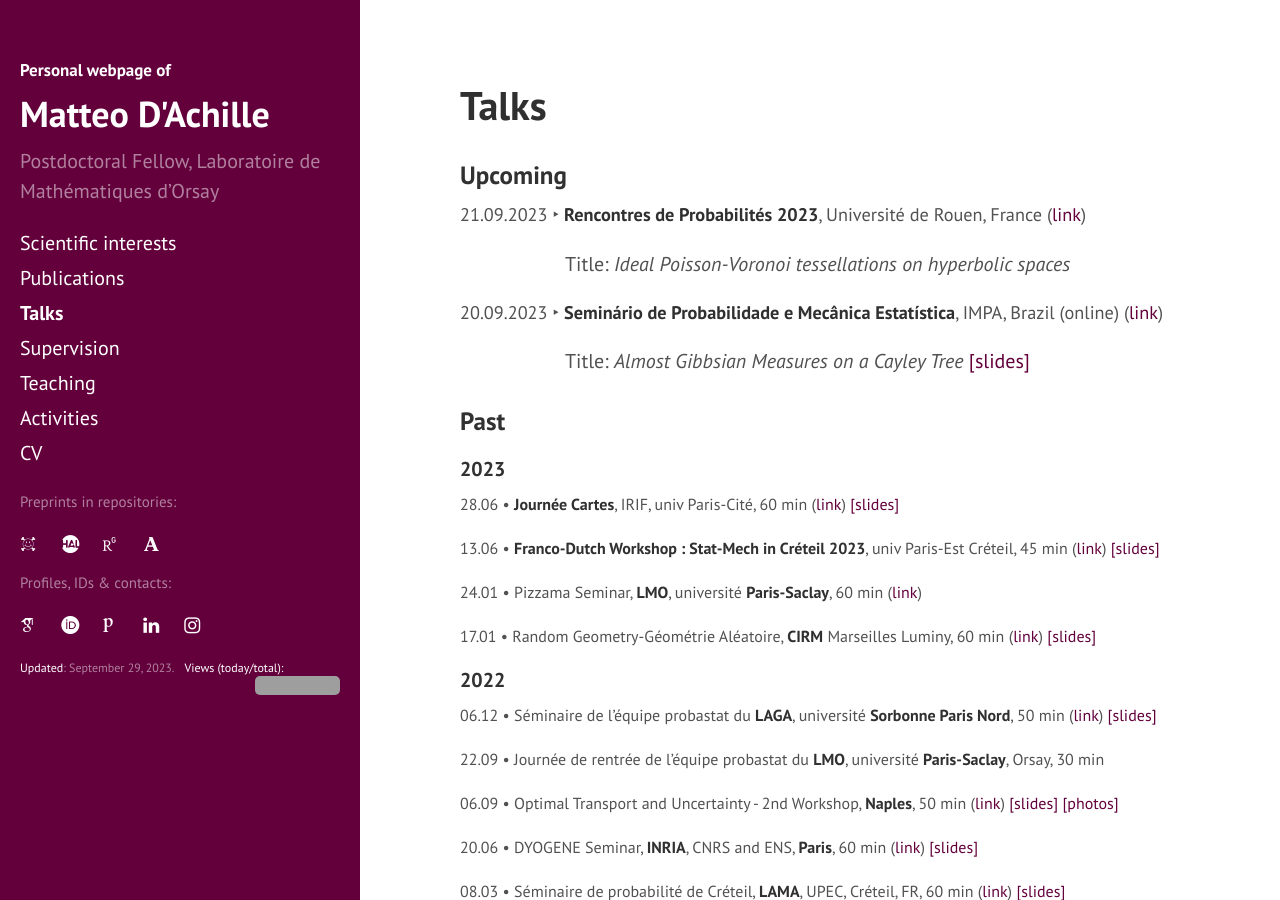
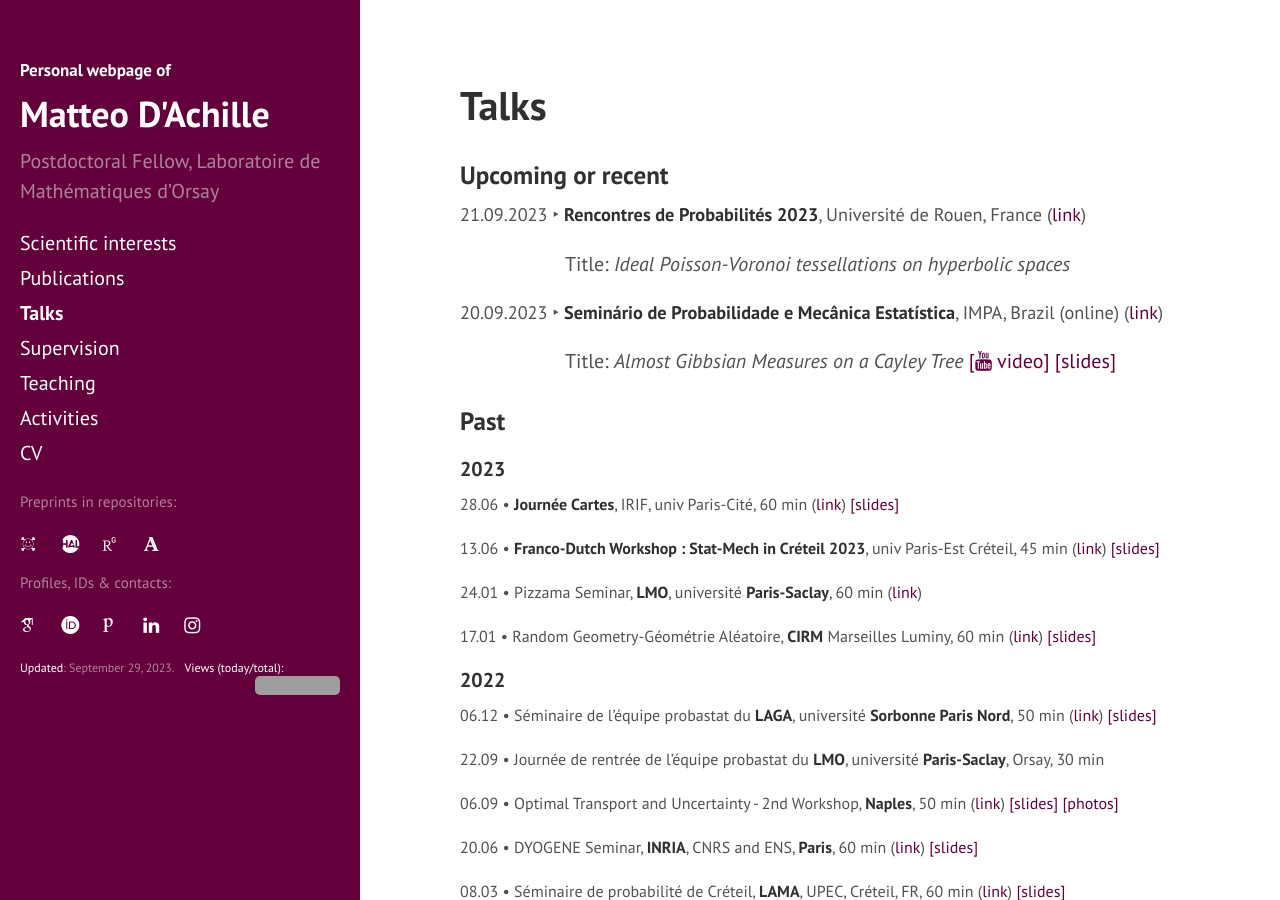
Before and after one commit to matteodachille/matteodachille.github.io, a Jekyll site: the page built from talks.md, in a window 1280 px wide and 900 px high. Built offline with Jekyll 4.4.1, drawn with Linux system fonts in a browser that asks for light colours; nearby versions of some CDN libraries; some web fonts are replaced; grey boxes are pictures that could not be loaded.

Commit message:
Updated talk page

```diff
--- a/talks.md
+++ b/talks.md
@@ -23,7 +23,7 @@ s
 -->
 
 
-### Upcoming
+### Upcoming or recent
 
 21.09.2023 &#x2023; **Rencontres de Probabilités 2023**, Université de Rouen, France ([link](https://lmrs.univ-rouen.fr/fr/content/rencontres-de-probabilites-2023){:target="_blank"})
 {: style="font-size: 18.3px" }
@@ -35,7 +35,7 @@ Title: _Ideal Poisson-Voronoi tessellations on hyperbolic spaces_ <!--[ [slides]
 20.09.2023 &#x2023; **Seminário de Probabilidade e Mecânica Estatística**, IMPA, Brazil (online) ([link](https://spmes.impa.br/){:target="_blank"})
 {: style="font-size: 18.3px" }
 
-Title: _Almost Gibbsian Measures on a Cayley Tree_ [ [slides] ]({{ site.baseurl }}downloads/SPMES_20_09_2023_final.pdf){:target="_blank"}
+Title: _Almost Gibbsian Measures on a Cayley Tree_ [[<i class="fa fa-youtube fa-align-center-1x" aria-hidden="true"></i> video]](https://www.youtube.com/watch?v=cJNJ-oxsnJs){:target="_blank"} [ [slides] ]({{ site.baseurl }}downloads/SPMES_20_09_2023_final.pdf){:target="_blank"}
 {: style="margin-left: 105px" }
 
 
```
